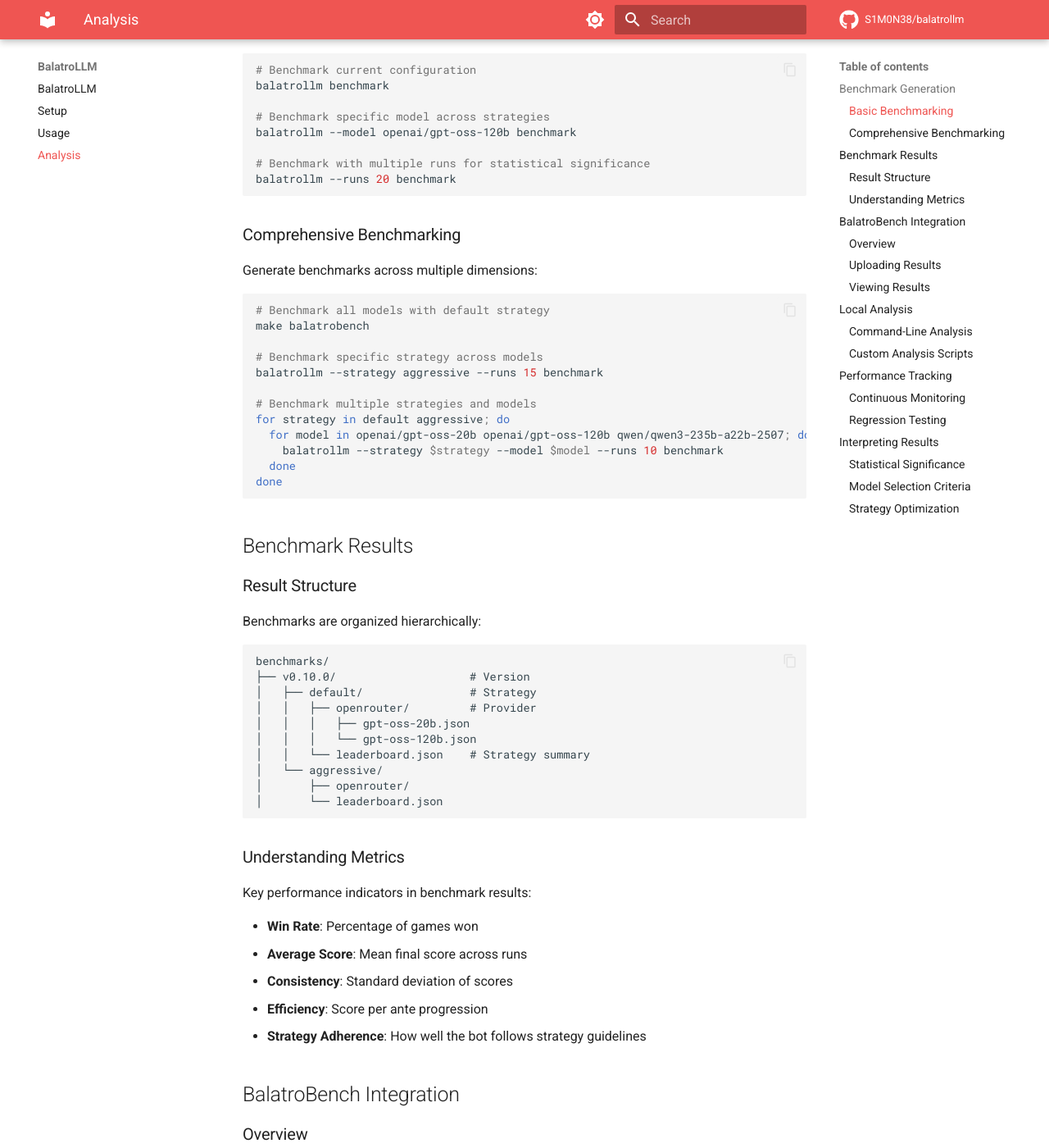
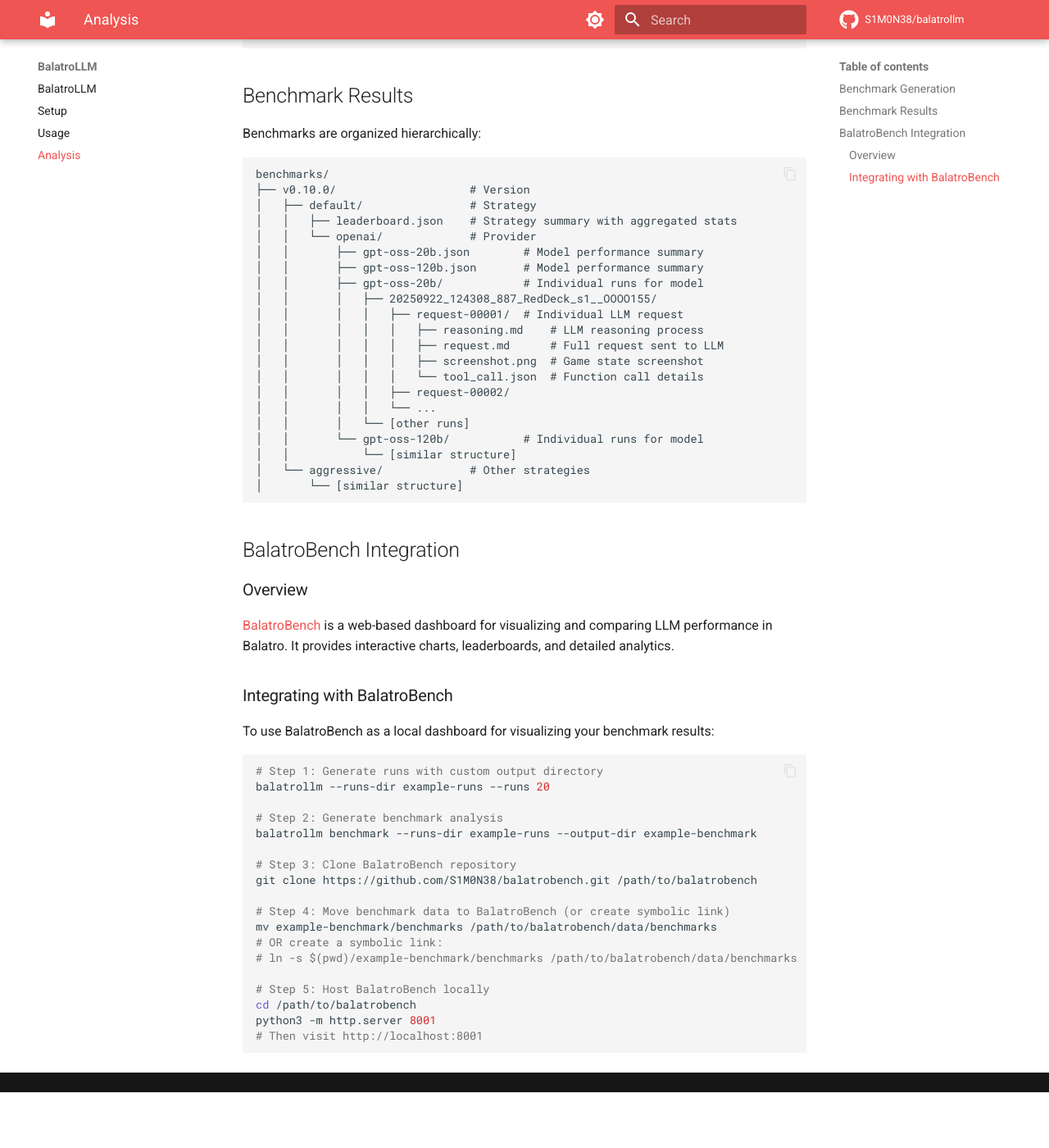
Before and after one commit to coder/balatrollm, an MkDocs documentation site: the page built from docs/analysis.md, in a window 1280 px wide and 1400 px high, scrolled down 344 px. Shown: the whole window at 82% size. Built offline with MkDocs 1.6.1 and Material for MkDocs 9.7.7, drawn with Linux system fonts in a browser that asks for light colours; comment, search, counter and statistics services are not loaded; after the commit the page ends 1676 px from its top, so only the background shows below that; some of the changed text lies outside the part shown.

Commit message:
docs: update analysis.md

````diff
--- a/docs/analysis.md
+++ b/docs/analysis.md
@@ -4,43 +4,13 @@
 
 ## Benchmark Generation
 
-### Basic Benchmarking
-
 Run benchmarks to evaluate model performance:
 
 ```bash
-# Benchmark current configuration
 balatrollm benchmark
-
-# Benchmark specific model across strategies
-balatrollm --model openai/gpt-oss-120b benchmark
-
-# Benchmark with multiple runs for statistical significance
-balatrollm --runs 20 benchmark
-```
-
-### Comprehensive Benchmarking
-
-Generate benchmarks across multiple dimensions:
-
-```bash
-# Benchmark all models with default strategy
-make balatrobench
-
-# Benchmark specific strategy across models
-balatrollm --strategy aggressive --runs 15 benchmark
-
-# Benchmark multiple strategies and models
-for strategy in default aggressive; do
-  for model in openai/gpt-oss-20b openai/gpt-oss-120b qwen/qwen3-235b-a22b-2507; do
-    balatrollm --strategy $strategy --model $model --runs 10 benchmark
-  done
-done
 ```
 
 ## Benchmark Results
-
-### Result Structure
 
 Benchmarks are organized hierarchically:
 
@@ -48,24 +18,25 @@
 benchmarks/
 ├── v0.10.0/                    # Version
 │   ├── default/                # Strategy
-│   │   ├── openrouter/         # Provider
-│   │   │   ├── gpt-oss-20b.json
-│   │   │   └── gpt-oss-120b.json
-│   │   └── leaderboard.json    # Strategy summary
-│   └── aggressive/
-│       ├── openrouter/
-│       └── leaderboard.json
+│   │   ├── leaderboard.json    # Strategy summary with aggregated stats
+│   │   └── openai/             # Provider
+│   │       ├── gpt-oss-20b.json        # Model performance summary
+│   │       ├── gpt-oss-120b.json       # Model performance summary
+│   │       ├── gpt-oss-20b/            # Individual runs for model
+│   │       │   ├── 20250922_124308_887_RedDeck_s1__OOOO155/
+│   │       │   │   ├── request-00001/  # Individual LLM request
+│   │       │   │   │   ├── reasoning.md    # LLM reasoning process
+│   │       │   │   │   ├── request.md      # Full request sent to LLM
+│   │       │   │   │   ├── screenshot.png  # Game state screenshot
+│   │       │   │   │   └── tool_call.json  # Function call details
+│   │       │   │   ├── request-00002/
+│   │       │   │   └── ...
+│   │       │   └── [other runs]
+│   │       └── gpt-oss-120b/           # Individual runs for model
+│   │           └── [similar structure]
+│   └── aggressive/             # Other strategies
+│       └── [similar structure]
 ```
-
-### Understanding Metrics
-
-Key performance indicators in benchmark results:
-
-- **Win Rate**: Percentage of games won
-- **Average Score**: Mean final score across runs
-- **Consistency**: Standard deviation of scores
-- **Efficiency**: Score per ante progression
-- **Strategy Adherence**: How well the bot follows strategy guidelines
 
 ## BalatroBench Integration
 
@@ -73,132 +44,27 @@
 
 [BalatroBench](https://s1m0n38.github.io/balatrobench/) is a web-based dashboard for visualizing and comparing LLM performance in Balatro. It provides interactive charts, leaderboards, and detailed analytics.
 
-*[Screenshot placeholder: BalatroBench dashboard showing model comparison]*
+### Integrating with BalatroBench
 
-### Uploading Results
-
-Integrate your local benchmark results with BalatroBench:
+To use BalatroBench as a local dashboard for visualizing your benchmark results:
 
 ```bash
-# Generate benchmarks locally
-balatrollm --runs 20 benchmark
+# Step 1: Generate runs with custom output directory
+balatrollm --runs-dir example-runs --runs 20
 
-# Upload to BalatroBench (coming soon)
-balatrollm benchmark --upload
+# Step 2: Generate benchmark analysis
+balatrollm benchmark --runs-dir example-runs --output-dir example-benchmark
 
-# Or manually copy results to BalatroBench format
-cp benchmarks/v0.10.0/default/leaderboard.json /path/to/balatrobench/data/
+# Step 3: Clone BalatroBench repository
+git clone https://github.com/S1M0N38/balatrobench.git /path/to/balatrobench
+
+# Step 4: Move benchmark data to BalatroBench (or create symbolic link)
+mv example-benchmark/benchmarks /path/to/balatrobench/data/benchmarks
+# OR create a symbolic link:
+# ln -s $(pwd)/example-benchmark/benchmarks /path/to/balatrobench/data/benchmarks
+
+# Step 5: Host BalatroBench locally
+cd /path/to/balatrobench
+python3 -m http.server 8001
+# Then visit http://localhost:8001
 ```
-
-### Viewing Results
-
-Access comprehensive analytics through the web interface:
-
-1. **Model Comparison**: Side-by-side performance metrics
-2. **Strategy Analysis**: How different strategies perform across models
-3. **Trend Analysis**: Performance changes over time
-4. **Detailed Breakdowns**: Ante-by-ante progression analysis
-
-*[Screenshot placeholder: Model comparison view in BalatroBench]*
-
-## Local Analysis
-
-### Command-Line Analysis
-
-Analyze results directly from the command line:
-
-```bash
-# View latest benchmark summary
-cat benchmarks/v0.10.0/default/leaderboard.json | jq
-
-# Compare models
-jq '.models[] | {name: .model, win_rate: .metrics.win_rate, avg_score: .metrics.avg_score}' \
-  benchmarks/v0.10.0/default/leaderboard.json
-
-# Find top performer
-jq '.models | sort_by(.metrics.avg_score) | reverse | .[0]' \
-  benchmarks/v0.10.0/default/leaderboard.json
-```
-
-### Custom Analysis Scripts
-
-Create custom analysis for specific insights:
-
-```bash
-# Calculate model efficiency (score per run)
-find benchmarks -name "*.json" -not -name "leaderboard.json" | \
-  xargs jq -r '[.model, (.total_score / .total_runs)] | @csv'
-
-# Compare strategies for same model
-diff <(jq '.models[] | select(.model=="gpt-oss-20b") | .metrics' \
-       benchmarks/v0.10.0/default/leaderboard.json) \
-     <(jq '.models[] | select(.model=="gpt-oss-20b") | .metrics' \
-       benchmarks/v0.10.0/aggressive/leaderboard.json)
-```
-
-## Performance Tracking
-
-### Continuous Monitoring
-
-Set up automated benchmarking:
-
-```bash
-# Daily benchmark script
-#!/bin/bash
-DATE=$(date +%Y%m%d)
-balatrollm --runs 5 --runs-dir "daily_benchmarks/$DATE" benchmark
-```
-
-### Regression Testing
-
-Monitor performance across versions:
-
-```bash
-# Compare current version to previous
-jq '.models[] | {model, current: .metrics.avg_score}' \
-  benchmarks/v0.10.0/default/leaderboard.json > current.json
-
-jq '.models[] | {model, previous: .metrics.avg_score}' \
-  benchmarks/v0.9.0/default/leaderboard.json > previous.json
-
-# Join and compare
-jq -s 'add | group_by(.model) | map(add)' current.json previous.json
-```
-
-## Interpreting Results
-
-### Statistical Significance
-
-Ensure reliable results:
-
-```bash
-# Run sufficient samples for confidence
-balatrollm --runs 30 benchmark  # Minimum recommended
-
-# Check variance in results
-jq '.detailed_runs[] | .final_score' benchmarks/latest/model.json | \
-  awk '{sum+=$1; sumsq+=$1*$1} END {print "Mean:", sum/NR, "StdDev:", sqrt((sumsq-sum*sum/NR)/NR)}'
-```
-
-### Model Selection Criteria
-
-Choose models based on your priorities:
-
-- **Consistency**: Low standard deviation in scores
-- **Peak Performance**: Highest maximum scores achieved
-- **Win Rate**: Reliability in completing games successfully
-- **Speed**: Faster response times for real-time applications
-
-### Strategy Optimization
-
-Use results to refine strategies:
-
-```bash
-# Identify successful patterns
-jq '.detailed_runs[] | select(.final_score > 8000) | .strategy_decisions' \
-  benchmarks/v0.10.0/aggressive/openrouter/gpt-oss-120b.json
-
-# Find failure modes
-jq '.detailed_runs[] | select(.final_score < 2000) | .failure_reason' \
-  benchmarks/v0.10.0/default/openrouter/gpt-oss-20b.json
-```
````
